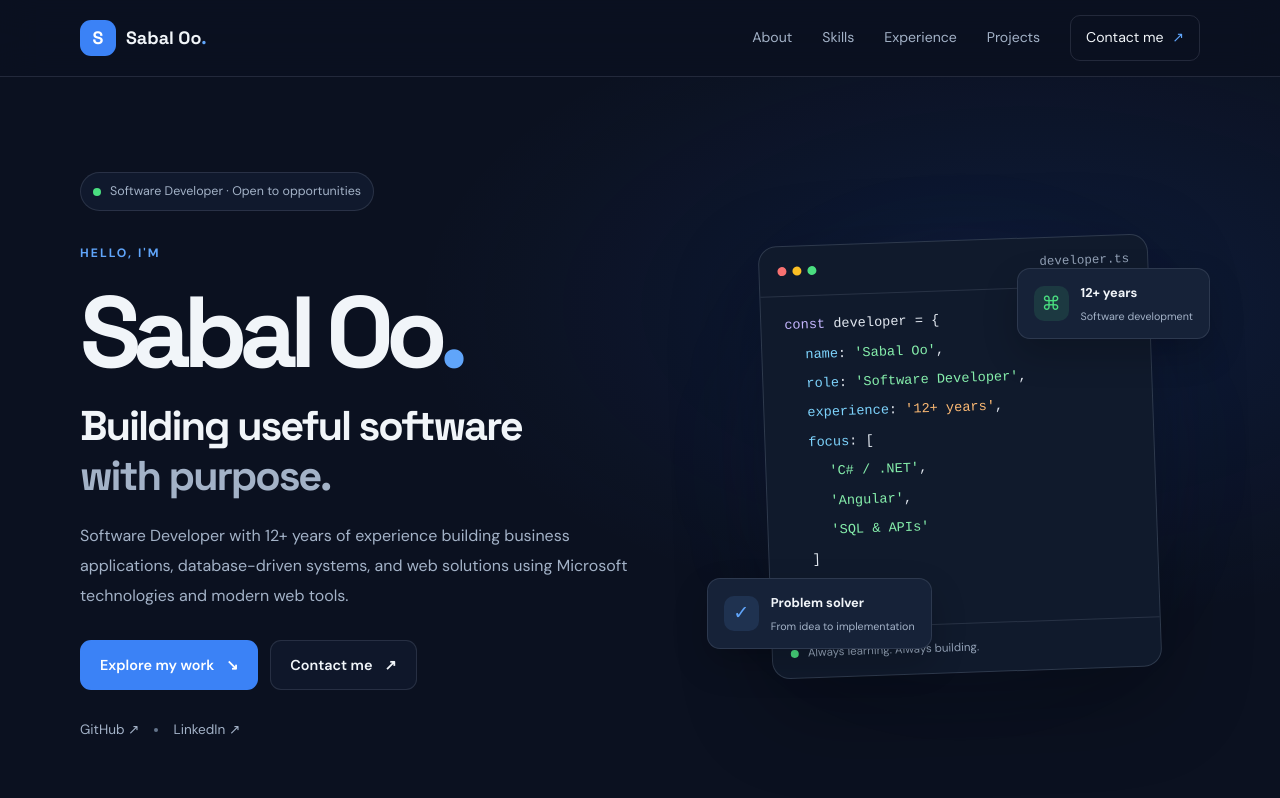
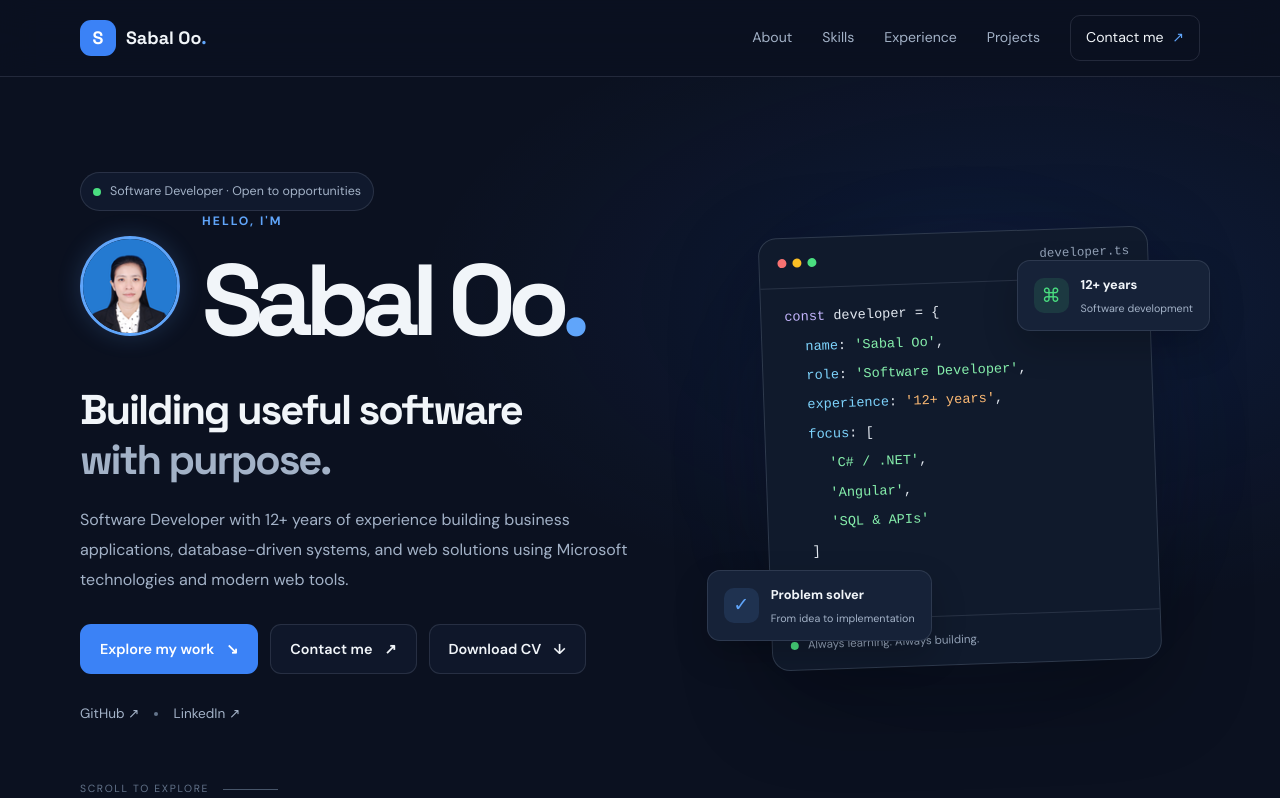
Before and after one commit to BaeEu/sabaloo-portfolio, an Angular app: page / in a window 1280 px wide. Shown: the top 798 px of the page. Built offline with nearby package versions, Linux system fonts and the light colour scheme.

Commit message:
Add profile and CV file

```diff
--- a/src/app/app.component.css
+++ b/src/app/app.component.css
@@ -1008,3 +1008,56 @@
 .project-card h3 {
     overflow-wrap: anywhere;
 }
+
+/* Profile picture on the left of the name */
+.hero-profile-row {
+    display: flex;
+    align-items: center;
+    justify-content: flex-start;
+    gap: 22px;
+    margin-bottom: 24px;
+}
+
+.hero-photo {
+    flex-shrink: 0;
+    width: 100px;
+    height: 100px;
+    border-radius: 50%;
+    overflow: hidden;
+    border: 3px solid var(--primary);
+    box-shadow: 0 0 25px rgba(96, 165, 250, 0.2);
+}
+
+.hero-photo img {
+    display: block;
+    width: 100%;
+    height: 100%;
+    object-fit: cover;
+    object-position: center;
+}
+
+.hero-name {
+    min-width: 0;
+}
+
+.hero-name .eyebrow {
+    margin-top: 0;
+    margin-bottom: 8px;
+}
+
+.hero-name h1 {
+    margin-top: 0;
+    margin-bottom: 0;
+}
+
+/* Mobile responsive */
+@media (max-width: 480px) {
+    .hero-profile-row {
+        gap: 14px;
+    }
+
+    .hero-photo {
+        width: 76px;
+        height: 76px;
+    }
+}
--- a/src/app/app.component.html
+++ b/src/app/app.component.html
@@ -27,8 +27,16 @@
           Software Developer · Open to opportunities
         </div>
 
-        <p class="eyebrow">HELLO, I'M</p>
-        <h1>Sabal Oo<span class="heading-accent">.</span></h1>
+        <div class="hero-profile-row">
+          <div class="hero-photo">
+            <img src="images/profile.jpg" alt="Sabal Oo - Software Developer" />
+          </div>
+
+          <div class="hero-name">
+            <p class="eyebrow">HELLO, I'M</p>
+            <h1>Sabal Oo<span class="heading-accent">.</span></h1>
+          </div>
+        </div>
 
         <h2 class="hero-title">
           Building useful software
@@ -47,6 +55,9 @@
           </a>
           <a class="button button-secondary" href="mailto:sabaloo20111990@gmail.com">
             Contact me <span>↗</span>
+          </a>
+          <a class="button button-secondary" href="files/Sabal-Oo-CV.pdf" download="Sabal-Oo-CV.pdf">
+            Download CV <span>↓</span>
           </a>
         </div>
 
```
Also changed, not shown: public/images/profile.jpg (added), 1 other file (tests, documents, lock files or other folders).
